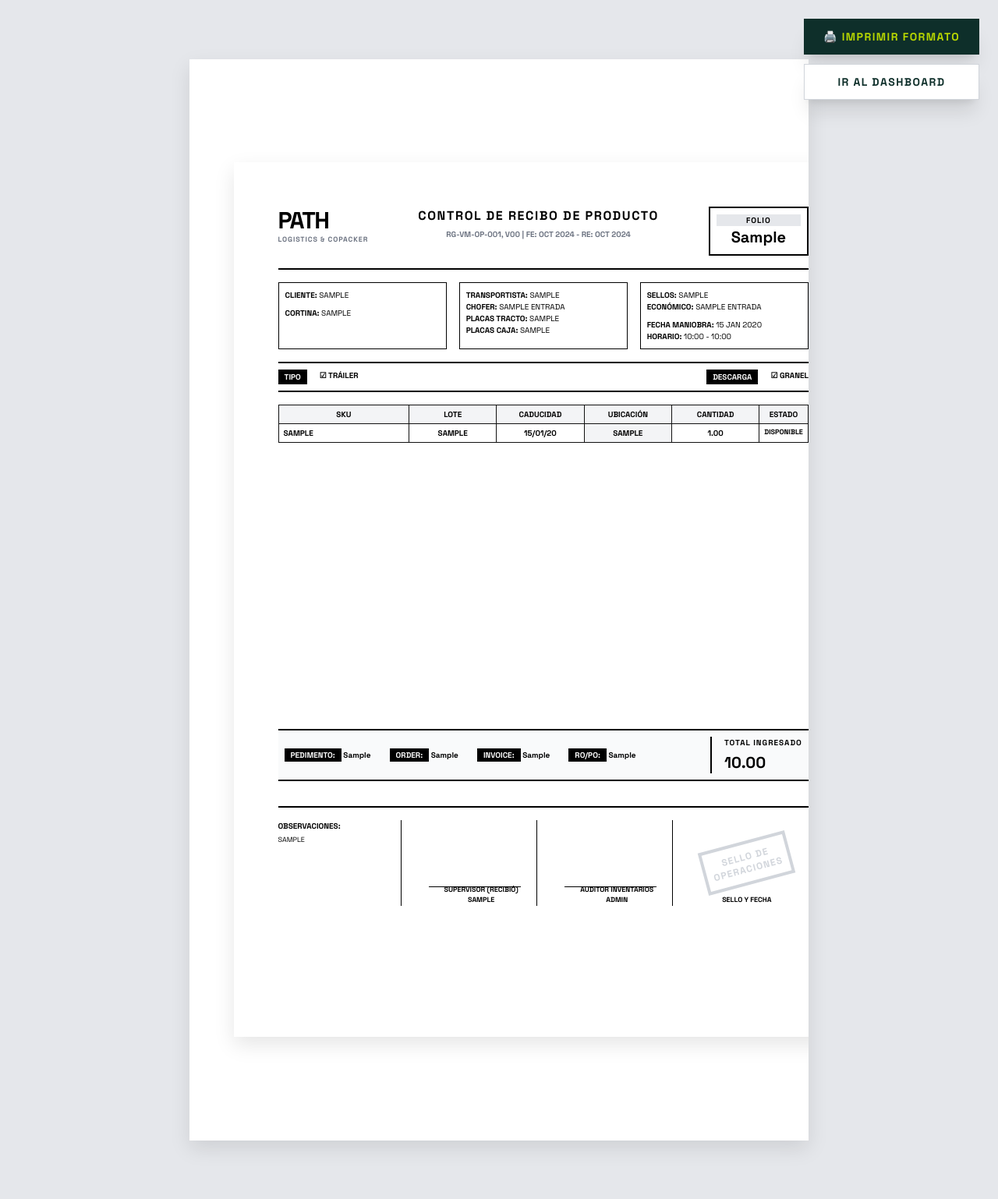
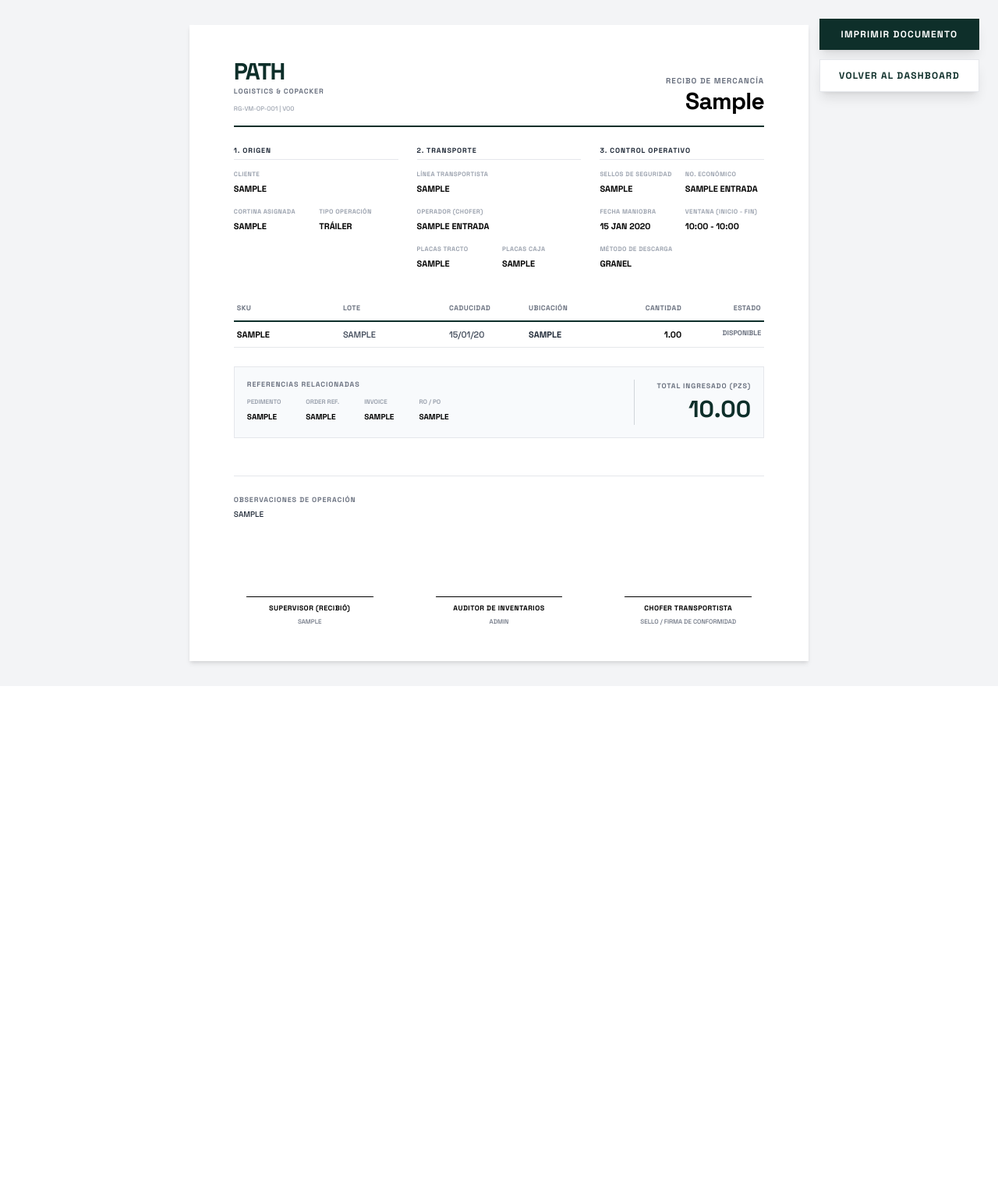
Before and after one commit to AxelValdezN/wms, a Django app: page /entradas/tally/1/imprimir/ in a window 1280 px wide. Shown: the whole page at 78% size. After the commit the page ends 857 px from the top, so only its background shows below. Run offline with Django 5.2, Linux system fonts and the light colour scheme; a user stored in the database is signed in; data comes from the database, SQL or seed files in the repository; tables that the repository leaves empty hold one stand-in row (values such as "Sample post"); some libraries are stand-ins or nearby versions.

Commit message:
Add files via upload

```diff
--- a/inventario/templates/inventario/imprimir_tally.html
+++ b/inventario/templates/inventario/imprimir_tally.html
@@ -6,153 +6,257 @@
     <title>Recibo {{ entrada.folio_entrada }}</title>
     <script src="https://cdn.tailwindcss.com"></script>
     <style>
-        @import url('https://fonts.googleapis.com/css2?family=Space+Grotesk:wght@400;600;700&display=swap');
-        body { font-family: 'Space Grotesk', sans-serif; background-color: #e5e7eb; }
-        .hoja-a4 {
-            width: 21cm;
-            min-height: 29.7cm;
-            margin: 2cm auto;
+        @import url('https://fonts.googleapis.com/css2?family=Space+Grotesk:wght@400;500;600;700&display=swap');
+
+        body {
+            font-family: 'Space Grotesk', sans-serif;
+            background-color: #f3f4f6;
+            color: #111827;
+        }
+
+        /* Configuración de Hoja para Pantalla */
+        .document-container {
+            max-width: 210mm;
+            margin: 2rem auto;
             background: white;
-            padding: 1.5cm;
-            box-shadow: 0 10px 25px rgba(0,0,0,0.1);
+            padding: 12mm 15mm;
+            box-shadow: 0 4px 6px -1px rgba(0, 0, 0, 0.1), 0 2px 4px -1px rgba(0, 0, 0, 0.06);
         }
+
+        /* Reglas estrictas para el motor de impresión */
         @media print {
+            @page {
+                size: A4;
+                margin: 12mm 15mm;
+            }
             body { background-color: white; margin: 0; padding: 0; }
-            .hoja-a4 { margin: 0; padding: 0; width: 100%; box-shadow: none; }
+            .document-container { box-shadow: none; margin: 0; padding: 0; max-width: 100%; width: 100%; }
             .no-print { display: none !important; }
+
+            /* Repetir encabezados de tabla en cada página */
+            thead { display: table-header-group; }
+            tfoot { display: table-footer-group; }
+
+            /* Evitar que una fila se corte a la mitad entre dos páginas */
+            tr, .avoid-break { page-break-inside: avoid; }
         }
-        table { border-collapse: collapse; width: 100%; }
-        th, td { border: 1px solid #111; padding: 4px 6px; font-size: 10px; }
-        th { background-color: #f3f4f6; text-align: center; text-transform: uppercase; }
+
+        /* Tipografía de Tabla Estricta */
+        table { width: 100%; border-collapse: collapse; }
+        th {
+            font-size: 9px;
+            text-transform: uppercase;
+            letter-spacing: 0.05em;
+            color: #6b7280;
+            border-bottom: 2px solid #0E2F2A;
+            padding: 8px 4px;
+            text-align: left;
+        }
+        td {
+            font-size: 11px;
+            padding: 8px 4px;
+            border-bottom: 1px solid #e5e7eb;
+            vertical-align: top;
+        }
     </style>
 </head>
-<body>
+<body class="antialiased">
+
     {% if request.GET.reimpreso == "true" %}
-<div class="no-print bg-red-600 text-white text-center py-2 text-xs font-black uppercase tracking-widest sticky top-0 z-50">
-    ⚠️ ATENCIÓN: ESTA ES UNA COPIA REIMPRESA. CUALQUIER ALTERACIÓN SERÁ AUDITADA POR EL SISTEMA.
+    <div class="no-print bg-red-600 text-white text-center py-2 text-xs font-bold uppercase tracking-widest sticky top-0 z-50">
+        ⚠️ Atención: Documento reimpreso. La acción ha sido auditada.
     </div>
     {% endif %}
 
-<div class="hoja-a4 relative overflow-hidden">
+    <div class="no-print fixed top-6 right-6 flex flex-col gap-3 z-40">
+        <button onclick="window.print()" class="bg-[#0E2F2A] text-white px-6 py-3 font-bold uppercase tracking-widest text-xs shadow-lg transition-colors hover:bg-black">
+            Imprimir Documento
+        </button>
+        <a href="{% url 'inventario:dashboard' %}" class="bg-white text-[#0E2F2A] px-6 py-3 font-bold uppercase tracking-widest text-xs text-center shadow-lg border border-gray-200 hover:bg-gray-50 transition-colors">
+            Volver al Dashboard
+        </a>
+    </div>
+
+    <div class="document-container relative">
 
         {% if request.GET.reimpreso == "true" %}
-    <div class="absolute inset-0 flex items-center justify-center pointer-events-none select-none opacity-[0.06] transform rotate-[-35deg] z-0">
-        <h1 class="text-7xl font-black border-8 border-red-800 p-4 tracking-widest text-red-800 uppercase">REIMPRESIÓN AUDITADA</h1>
+        <div class="absolute inset-0 flex items-center justify-center pointer-events-none opacity-[0.04] z-0">
+            <h1 class="text-[8rem] font-black uppercase text-red-900 transform -rotate-45 whitespace-nowrap">Copia Reimpresa</h1>
         </div>
         {% endif %}
 
-    <div class="no-print fixed top-6 right-6 flex flex-col gap-3">
-        <button onclick="window.print()" class="bg-[#0E2F2A] text-[#B8D700] px-6 py-3 font-bold uppercase tracking-widest text-sm shadow-xl border border-transparent hover:border-[#0E2F2A] transition-all">
-            🖨️ Imprimir Formato
-        </button>
-        <a href="{% url 'inventario:dashboard' %}" class="bg-white text-[#0E2F2A] px-6 py-3 font-bold uppercase tracking-widest text-sm text-center shadow-xl border border-gray-300 transition-all">
-            Ir al Dashboard
-        </a>
+        <header class="flex justify-between items-end border-b-2 border-[#0E2F2A] pb-4 mb-6 relative z-10">
+            <div>
+                <h1 class="text-3xl font-black text-[#0E2F2A] tracking-tighter uppercase leading-none">PATH</h1>
+                <p class="text-[9px] font-bold tracking-widest uppercase text-gray-500 mt-1">Logistics & Copacker</p>
+                <p class="text-[8px] font-medium text-gray-400 mt-2 uppercase">RG-VM-OP-001 | V00</p>
             </div>
 
-    <div class="hoja-a4">
+            <div class="text-right">
+                <h2 class="text-[10px] font-bold tracking-widest text-gray-500 uppercase mb-1">Recibo de Mercancía</h2>
+                <div class="text-3xl font-black text-black leading-none tracking-tight">{{ entrada.folio_entrada }}</div>
+            </div>
+        </header>
 
-        <div class="flex justify-between items-start border-b-2 border-black pb-4 mb-4">
+        <div class="grid grid-cols-3 gap-6 mb-8 relative z-10">
+
+            <div class="space-y-3">
+                <h3 class="text-[9px] font-bold text-gray-800 uppercase tracking-widest border-b border-gray-200 pb-1">1. Origen</h3>
                 <div>
-                <h1 class="text-3xl font-black tracking-tighter uppercase text-black">PATH</h1>
-                <p class="text-[9px] font-bold tracking-widest uppercase text-gray-500">Logistics & Copacker</p>
+                    <span class="block text-[8px] font-bold text-gray-400 uppercase tracking-wider">Cliente</span>
+                    <span class="text-[11px] font-bold uppercase text-black">{{ entrada.cliente }}</span>
                 </div>
-            <div class="text-center">
-                <h2 class="text-base font-black tracking-widest uppercase">Control de Recibo de Producto</h2>
-                <p class="text-[10px] font-bold text-gray-500 uppercase mt-1">RG-VM-OP-001, V00 | FE: OCT 2024 - RE: OCT 2024</p>
+                <div class="grid grid-cols-2 gap-2">
+                    <div>
+                        <span class="block text-[8px] font-bold text-gray-400 uppercase tracking-wider">Cortina Asignada</span>
+                        <span class="text-[11px] font-bold uppercase text-black">{{ entrada.cortina|default:"--" }}</span>
                     </div>
-            <div class="border-2 border-black p-2 text-center w-32">
-                <p class="text-[10px] font-bold uppercase tracking-widest bg-gray-200">Folio</p>
-                <p class="text-xl font-black">{{ entrada.folio_entrada }}</p>
+                    <div>
+                        <span class="block text-[8px] font-bold text-gray-400 uppercase tracking-wider">Tipo Operación</span>
+                        <span class="text-[11px] font-bold uppercase text-black">{{ entrada.get_tipo_transporte_display }}</span>
+                    </div>
                 </div>
             </div>
 
-        <div class="grid grid-cols-3 gap-4 mb-4 text-[10px]">
-            <div class="border border-black p-2">
-                <p><span class="font-bold">CLIENTE:</span> <span class="uppercase">{{ entrada.cliente }}</span></p>
-                <p class="mt-2"><span class="font-bold">CORTINA:</span> <span class="uppercase">{{ entrada.cortina|default:"--" }}</span></p>
+            <div class="space-y-3">
+                <h3 class="text-[9px] font-bold text-gray-800 uppercase tracking-widest border-b border-gray-200 pb-1">2. Transporte</h3>
+                <div>
+                    <span class="block text-[8px] font-bold text-gray-400 uppercase tracking-wider">Línea Transportista</span>
+                    <span class="text-[11px] font-bold uppercase text-black">{{ entrada.transporte_linea }}</span>
                 </div>
-            <div class="border border-black p-2">
-                <p><span class="font-bold">TRANSPORTISTA:</span> <span class="uppercase">{{ entrada.transporte_linea }}</span></p>
-                <p><span class="font-bold">CHOFER:</span> <span class="uppercase">{{ entrada.nombre_chofer }}</span></p>
-                <p><span class="font-bold">PLACAS TRACTO:</span> <span class="uppercase">{{ entrada.placas_tractor }}</span></p>
-                <p><span class="font-bold">PLACAS CAJA:</span> <span class="uppercase">{{ entrada.placas_caja }}</span></p>
+                <div>
+                    <span class="block text-[8px] font-bold text-gray-400 uppercase tracking-wider">Operador (Chofer)</span>
+                    <span class="text-[11px] font-bold uppercase text-black">{{ entrada.nombre_chofer }}</span>
                 </div>
-            <div class="border border-black p-2">
-                <p><span class="font-bold">SELLOS:</span> <span class="uppercase">{{ entrada.sellos_seguridad }}</span></p>
-                <p><span class="font-bold">ECONÓMICO:</span> <span class="uppercase">{{ entrada.numero_economico|default:"--" }}</span></p>
-                <p class="mt-2"><span class="font-bold">FECHA MANIOBRA:</span> <span class="uppercase">{{ entrada.fecha_maniobra|date:"d M Y" }}</span></p>
-                <p><span class="font-bold">HORARIO:</span> <span class="uppercase">{{ entrada.hora_llegada|time:"H:i" }} - {{ entrada.hora_termino|time:"H:i" }}</span></p>
+                <div class="grid grid-cols-2 gap-2">
+                    <div>
+                        <span class="block text-[8px] font-bold text-gray-400 uppercase tracking-wider">Placas Tracto</span>
+                        <span class="text-[11px] font-bold uppercase text-black">{{ entrada.placas_tractor }}</span>
+                    </div>
+                    <div>
+                        <span class="block text-[8px] font-bold text-gray-400 uppercase tracking-wider">Placas Caja</span>
+                        <span class="text-[11px] font-bold uppercase text-black">{{ entrada.placas_caja }}</span>
+                    </div>
                 </div>
             </div>
 
-        <div class="flex justify-between border-y-2 border-black py-2 mb-4 text-[10px] font-bold">
-            <div class="flex gap-4">
-                <span class="bg-black text-white px-2 py-0.5 uppercase">TIPO</span>
-                <span class="uppercase">☑ {{ entrada.get_tipo_transporte_display }}</span>
+            <div class="space-y-3">
+                <h3 class="text-[9px] font-bold text-gray-800 uppercase tracking-widest border-b border-gray-200 pb-1">3. Control Operativo</h3>
+                <div class="grid grid-cols-2 gap-2">
+                    <div>
+                        <span class="block text-[8px] font-bold text-gray-400 uppercase tracking-wider">Sellos de Seguridad</span>
+                        <span class="text-[11px] font-bold uppercase text-black">{{ entrada.sellos_seguridad }}</span>
                     </div>
-            <div class="flex gap-4">
-                <span class="bg-black text-white px-2 py-0.5 uppercase">DESCARGA</span>
-                <span class="uppercase">☑ {{ entrada.get_tipo_descarga_display }}</span>
+                    <div>
+                        <span class="block text-[8px] font-bold text-gray-400 uppercase tracking-wider">No. Económico</span>
+                        <span class="text-[11px] font-bold uppercase text-black">{{ entrada.numero_economico|default:"--" }}</span>
+                    </div>
+                </div>
+                <div class="grid grid-cols-2 gap-2">
+                    <div>
+                        <span class="block text-[8px] font-bold text-gray-400 uppercase tracking-wider">Fecha Maniobra</span>
+                        <span class="text-[11px] font-bold uppercase text-black">{{ entrada.fecha_maniobra|date:"d M Y" }}</span>
+                    </div>
+                    <div>
+                        <span class="block text-[8px] font-bold text-gray-400 uppercase tracking-wider">Ventana (Inicio - Fin)</span>
+                        <span class="text-[11px] font-bold uppercase text-black">{{ entrada.hora_llegada|time:"H:i" }} - {{ entrada.hora_termino|time:"H:i" }}</span>
+                    </div>
+                </div>
+                <div>
+                    <span class="block text-[8px] font-bold text-gray-400 uppercase tracking-wider">Método de Descarga</span>
+                    <span class="text-[11px] font-bold uppercase text-black">{{ entrada.get_tipo_descarga_display }}</span>
+                </div>
             </div>
         </div>
 
-        <div class="min-h-[400px]">
+        <div class="relative z-10 w-full mb-6">
             <table>
                 <thead>
                     <tr>
-                        <th class="w-1/4">SKU</th>
-                        <th class="w-1/6">LOTE</th>
-                        <th class="w-1/6">CADUCIDAD</th>
-                        <th class="w-1/6">UBICACIÓN</th>
-                        <th class="w-1/6">CANTIDAD</th>
-                        <th class="w-1/6">ESTADO</th>
+                        <th style="width: 20%;">SKU</th>
+                        <th style="width: 20%;">Lote</th>
+                        <th style="width: 15%;">Caducidad</th>
+                        <th style="width: 15%;">Ubicación</th>
+                        <th style="width: 15%; text-align: right;">Cantidad</th>
+                        <th style="width: 15%; text-align: right;">Estado</th>
                     </tr>
                 </thead>
-                <tbody class="text-center font-bold uppercase text-[11px]">
+                <tbody class="uppercase font-medium">
                     {% for detalle in detalles %}
                     <tr>
-                        <td class="text-left font-black">{{ detalle.articulo.clave }}</td>
-                        <td>{{ detalle.lote.clave }}</td>
-                        <td>{{ detalle.lote.fecha_caducidad|date:"d/m/y"|default:"--" }}</td>
-                        <td class="bg-gray-100 font-black">{{ detalle.localizacion.clave }}</td>
-                        <td class="font-black">{{ detalle.cantidad_recibida|floatformat:2 }}</td>
-                        <td class="text-[9px]">DISPONIBLE</td>
+                        <td class="font-bold text-black">{{ detalle.articulo.clave }}</td>
+                        <td class="text-gray-700">{{ detalle.lote.clave }}</td>
+                        <td class="text-gray-700">{{ detalle.lote.fecha_caducidad|date:"d/m/y"|default:"--" }}</td>
+                        <td class="font-bold text-gray-800">{{ detalle.localizacion.clave }}</td>
+                        <td class="font-bold text-black" style="text-align: right;">{{ detalle.cantidad_recibida|floatformat:2 }}</td>
+                        <td class="text-[9px] text-gray-500 font-bold" style="text-align: right;">DISPONIBLE</td>
                     </tr>
                     {% endfor %}
                 </tbody>
             </table>
         </div>
 
-        <div class="border-y-2 border-black py-2 my-4 flex justify-between items-center bg-gray-50">
-            <div class="text-[10px] font-bold px-2 flex gap-6">
-                <p><span class="bg-black text-white px-2 py-0.5">PEDIMENTO:</span> {{ entrada.pedimento|default:"--" }}</p>
-                <p><span class="bg-black text-white px-2 py-0.5">ORDER:</span> {{ entrada.orden_referencia|default:"--" }}</p>
-                <p><span class="bg-black text-white px-2 py-0.5">INVOICE:</span> {{ entrada.documento_referencia|default:"--" }}</p>
-                <p><span class="bg-black text-white px-2 py-0.5">RO/PO:</span> {{ entrada.ro_po|default:"--" }}</p>
+        <div class="avoid-break bg-[#f8fafc] border border-gray-200 p-4 mb-10 flex justify-between items-stretch">
+            <div class="flex-grow flex flex-col justify-center">
+                <h3 class="text-[9px] font-bold text-gray-500 uppercase tracking-widest mb-2">Referencias Relacionadas</h3>
+                <div class="flex gap-8">
+                    <div>
+                        <span class="block text-[8px] font-bold text-gray-400 uppercase">Pedimento</span>
+                        <span class="text-[10px] font-bold uppercase text-black">{{ entrada.pedimento|default:"N/A" }}</span>
                     </div>
-            <div class="border-l-2 border-black pl-4 pr-2">
-                <p class="text-[10px] font-bold uppercase tracking-widest mb-1">Total Ingresado</p>
-                <p class="text-xl font-black">{{ entrada.total_piezas_final|floatformat:2 }}</p>
+                    <div>
+                        <span class="block text-[8px] font-bold text-gray-400 uppercase">Order Ref.</span>
+                        <span class="text-[10px] font-bold uppercase text-black">{{ entrada.orden_referencia|default:"N/A" }}</span>
+                    </div>
+                    <div>
+                        <span class="block text-[8px] font-bold text-gray-400 uppercase">Invoice</span>
+                        <span class="text-[10px] font-bold uppercase text-black">{{ entrada.documento_referencia|default:"N/A" }}</span>
+                    </div>
+                    <div>
+                        <span class="block text-[8px] font-bold text-gray-400 uppercase">RO / PO</span>
+                        <span class="text-[10px] font-bold uppercase text-black">{{ entrada.ro_po|default:"N/A" }}</span>
+                    </div>
                 </div>
             </div>
 
-        <div class="grid grid-cols-4 gap-4 mt-8 pt-4 border-t-2 border-black h-32">
-            <div class="col-span-1 text-[10px] font-bold uppercase border-r border-black pr-2">
-                <p class="mb-1">Observaciones:</p>
-                <p class="font-normal text-[9px]">{{ entrada.observaciones|default:"Sin observaciones de maniobra." }}</p>
+            <div class="border-l border-gray-300 pl-6 flex flex-col justify-center items-end text-right min-w-[150px]">
+                <span class="text-[9px] font-bold text-gray-500 uppercase tracking-widest mb-1">Total Ingresado (PZS)</span>
+                <span class="text-3xl font-black text-[#0E2F2A]">{{ entrada.total_piezas_final|floatformat:2 }}</span>
             </div>
-            <div class="col-span-1 text-center border-r border-black px-2 relative">
-                <div class="absolute bottom-6 left-0 right-0 border-b border-black w-3/4 mx-auto"></div>
-                <p class="absolute bottom-0 w-full text-[9px] font-bold uppercase">Supervisor (Recibió)<br>{{ entrada.supervisor_turno|default:"" }}</p>
         </div>
-            <div class="col-span-1 text-center border-r border-black px-2 relative">
-                <div class="absolute bottom-6 left-0 right-0 border-b border-black w-3/4 mx-auto"></div>
-                <p class="absolute bottom-0 w-full text-[9px] font-bold uppercase">Auditor Inventarios<br>{{ entrada.usuario.username }}</p>
+
+        <div class="avoid-break mt-12 border-t border-gray-200 pt-6">
+
+            <div class="mb-8">
+                <h3 class="text-[9px] font-bold text-gray-500 uppercase tracking-widest mb-1">Observaciones de Operación</h3>
+                <p class="text-[10px] font-medium text-gray-800 uppercase leading-relaxed max-w-3xl">
+                    {{ entrada.observaciones|default:"SIN OBSERVACIONES REGISTRADAS DURANTE LA MANIOBRA DE DESCARGA Y CONTEO." }}
+                </p>
             </div>
-            <div class="col-span-1 text-center px-2 relative flex flex-col justify-center items-center">
-                <p class="text-xs font-black uppercase tracking-widest text-gray-300 border-4 border-gray-300 p-2 transform rotate-[-15deg]">SELLO DE<br>OPERACIONES</p>
-                <p class="absolute bottom-0 w-full text-[9px] font-bold uppercase">Sello y Fecha</p>
+
+            <div class="grid grid-cols-3 gap-12 mt-16 pt-8">
+
+                <div class="text-center">
+                    <div class="border-t border-black pt-2 mx-4">
+                        <p class="text-[9px] font-bold text-black uppercase tracking-wider">Supervisor (Recibió)</p>
+                        <p class="text-[8px] font-medium text-gray-500 uppercase mt-1">{{ entrada.supervisor_turno|default:"NOMBRE Y FIRMA" }}</p>
+                    </div>
+                </div>
+
+                <div class="text-center">
+                    <div class="border-t border-black pt-2 mx-4">
+                        <p class="text-[9px] font-bold text-black uppercase tracking-wider">Auditor de Inventarios</p>
+                        <p class="text-[8px] font-medium text-gray-500 uppercase mt-1">{{ entrada.usuario.username }}</p>
+                    </div>
+                </div>
+
+                <div class="text-center">
+                    <div class="border-t border-black pt-2 mx-4">
+                        <p class="text-[9px] font-bold text-black uppercase tracking-wider">Chofer Transportista</p>
+                        <p class="text-[8px] font-medium text-gray-500 uppercase mt-1">Sello / Firma de Conformidad</p>
+                    </div>
+                </div>
+
             </div>
         </div>
 
--- a/wms_core/settings.py
+++ b/wms_core/settings.py
@@ -26,7 +26,7 @@ BASE_DIR = Path(__file__).resolve().parent.parent
 SECRET_KEY = 'django-insecure-js7og7fwfj*_ua-&qoz24jb+(+hho_sdkybsk=l@88an_l!$ro'
 
 # SECURITY WARNING: don't run with debug turned on in production!
-DEBUG = True
+DEBUG = False
 
 ALLOWED_HOSTS = ['*']
 
```
Lines whose indentation alone changed are shown as unchanged.
